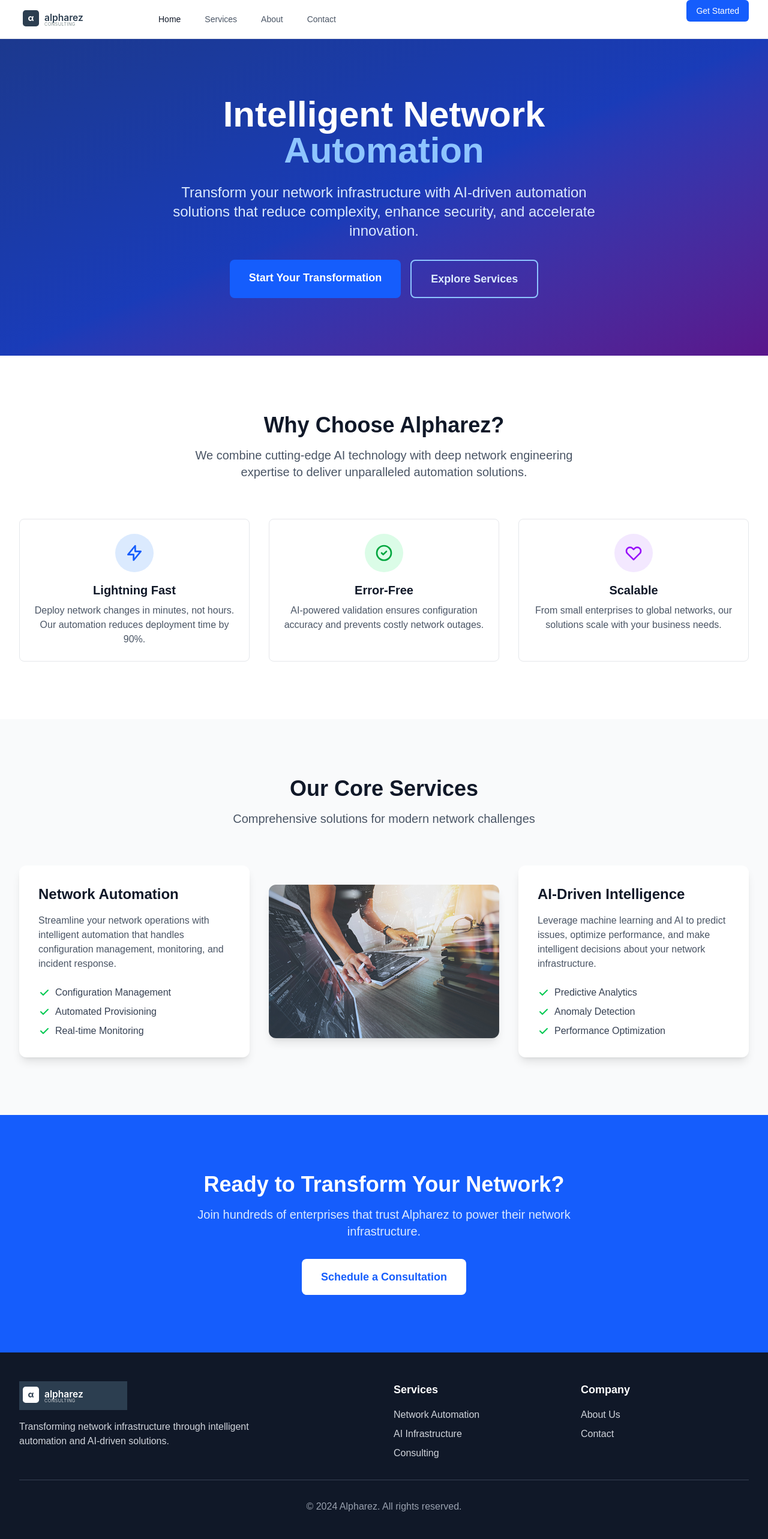
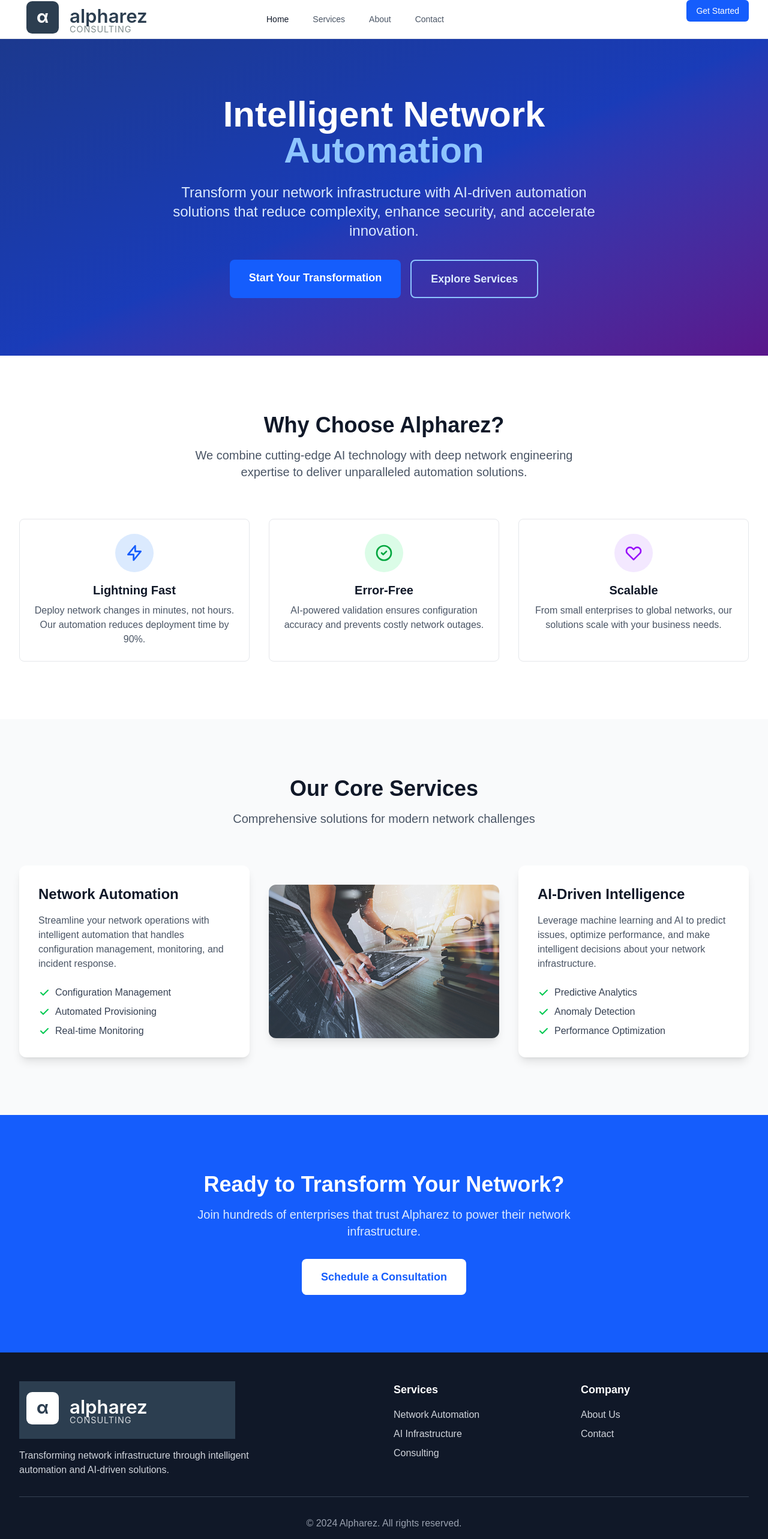
Before and after one commit to alpharez/alpharez-next, a Next.js app: page / in a window 1280 px wide. Shown: the top 2566 px of the page at 60% size. Built offline with nearby package versions, Linux system fonts and the light colour scheme.

Commit message:
increased logo size

```diff
--- a/src/components/Footer.tsx
+++ b/src/components/Footer.tsx
@@ -11,9 +11,9 @@
               <Image
                 src="/alpharez_white_logo.svg"
                 alt="Alpharez Logo"
-                width={48}
-                height={48}
-                className="h-12 w-auto"
+                width={96}
+                height={96}
+                className="h-24 w-auto"
               />
             </div>
             <p className="text-gray-300 max-w-md">
--- a/src/components/Navigation.tsx
+++ b/src/components/Navigation.tsx
@@ -12,9 +12,9 @@
                 <Image
                   src="/alpharez_primary_logo.svg"
                   alt="Alpharez Logo"
-                  width={48}
-                  height={48}
-                  className="h-12 w-auto"
+                  width={96}
+                  height={96}
+                  className="h-24 w-auto"
                 />
               </Link>
             </div>
```
